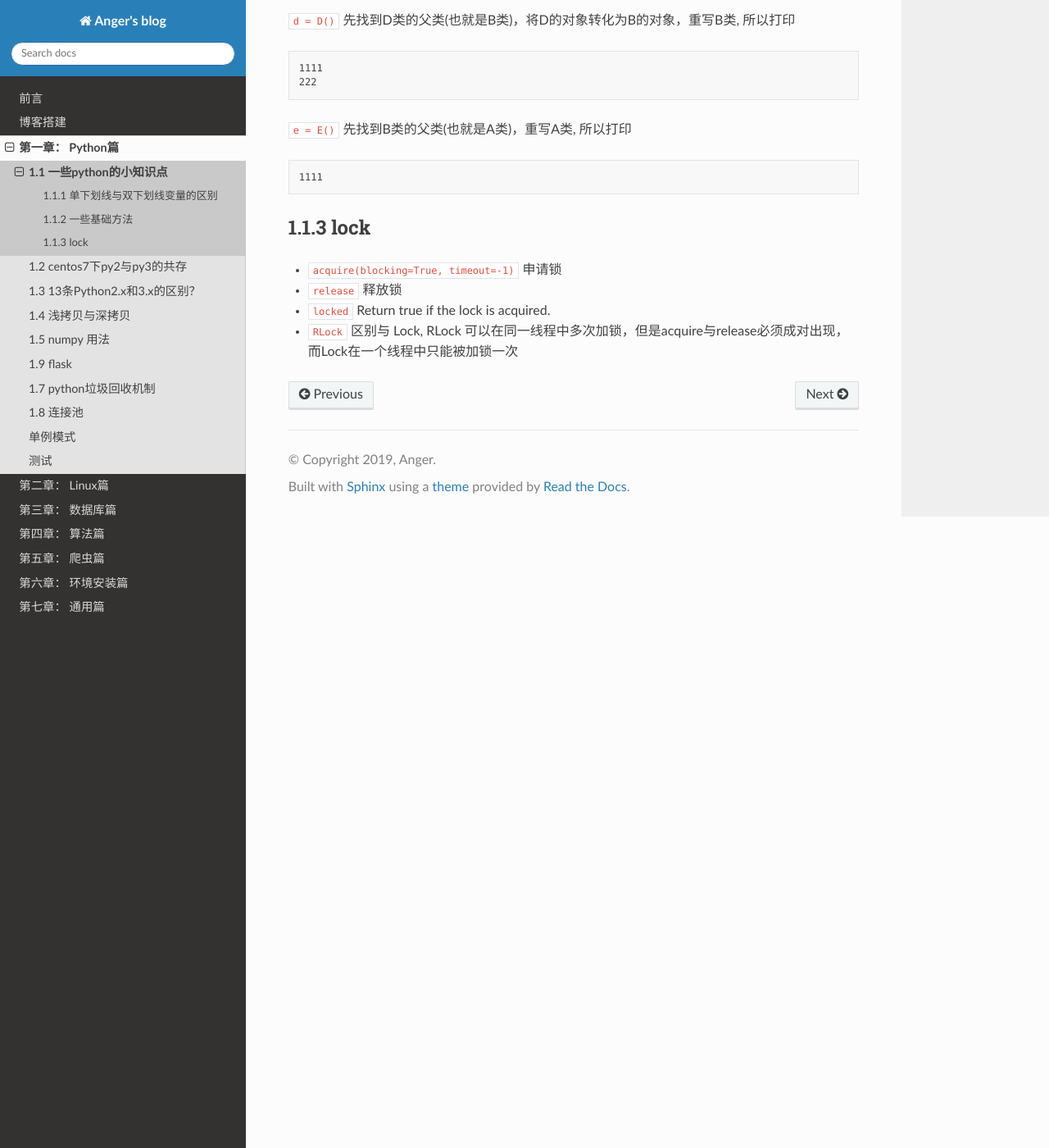
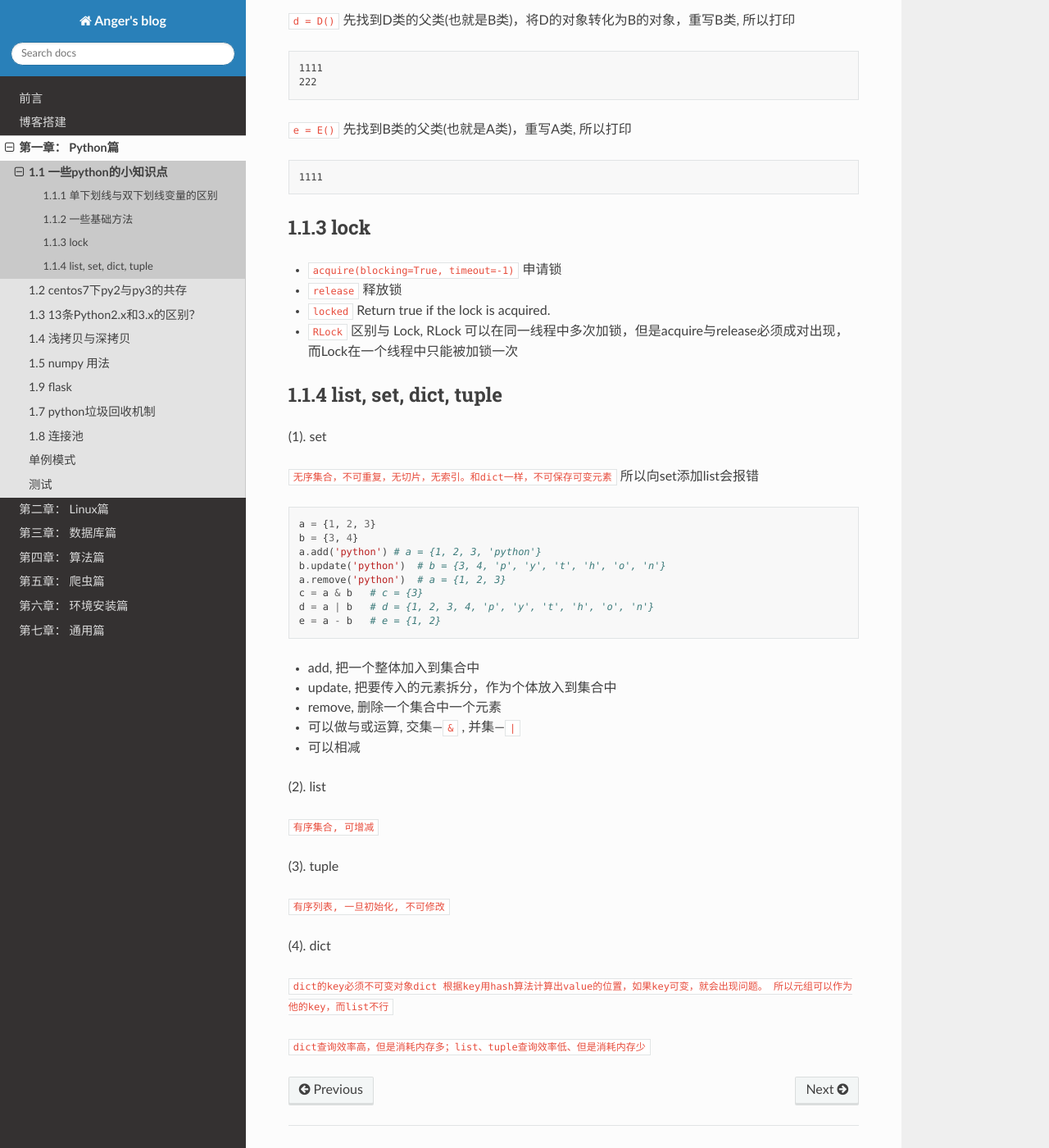
Before and after one commit to JustMeliyu/Anger_Sphinx, a Sphinx documentation site: the page built from source/Python/A0001_Basic_Info.md, in a window 1280 px wide and 1400 px high, scrolled down 1567 px. Shown: the whole window at 82% size. Built offline with Sphinx 7.4.7 and the Read the Docs theme 2.0.0, drawn with Linux system fonts in a browser that asks for light colours.

Commit message:
0330--数据结构

````diff
--- a/source/Python/A0001_Basic_Info.md
+++ b/source/Python/A0001_Basic_Info.md
@@ -85,3 +85,41 @@ class E(B):
 - `release` 释放锁
 - `locked` Return true if the lock is acquired.
 - `RLock` 区别与 Lock,  RLock 可以在同一线程中多次加锁，但是acquire与release必须成对出现，而Lock在一个线程中只能被加锁一次
+
+## 1.1.4 list, set, dict, tuple
+
+(1). set
+
+`无序集合，不可重复，无切片，无索引。和dict一样，不可保存可变元素`
+所以向set添加list会报错
+
+```python
+a = {1, 2, 3}
+b = {3, 4}
+a.add('python') # a = {1, 2, 3, 'python'}
+b.update('python')  # b = {3, 4, 'p', 'y', 't', 'h', 'o', 'n'}
+a.remove('python')  # a = {1, 2, 3}
+c = a & b   # c = {3}
+d = a | b   # d = {1, 2, 3, 4, 'p', 'y', 't', 'h', 'o', 'n'}
+e = a - b   # e = {1, 2}
+```
+- add, 把一个整体加入到集合中
+- update, 把要传入的元素拆分，作为个体放入到集合中
+- remove, 删除一个集合中一个元素
+- 可以做与或运算, 交集---`&` , 并集---`|`
+- 可以相减
+
+(2). list
+
+`有序集合, 可增减`
+
+(3). tuple
+
+`有序列表, 一旦初始化, 不可修改`
+
+(4). dict
+
+`dict的key必须不可变对象dict 根据key用hash算法计算出value的位置，如果key可变，就会出现问题。
+所以元组可以作为他的key，而list不行`
+
+`dict查询效率高，但是消耗内存多；list、tuple查询效率低、但是消耗内存少`
````
Also changed, not shown: source/Python/A0007_GC.md (+1 -1 lines).
